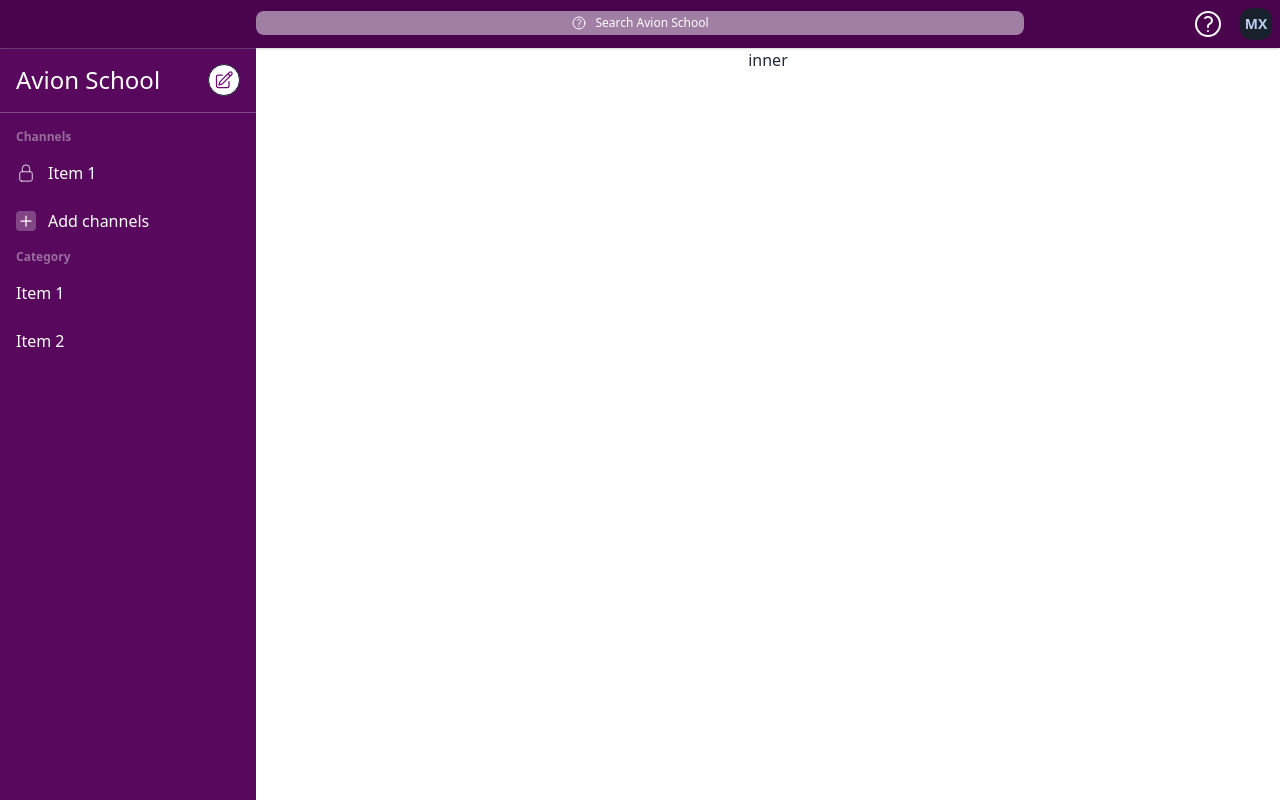
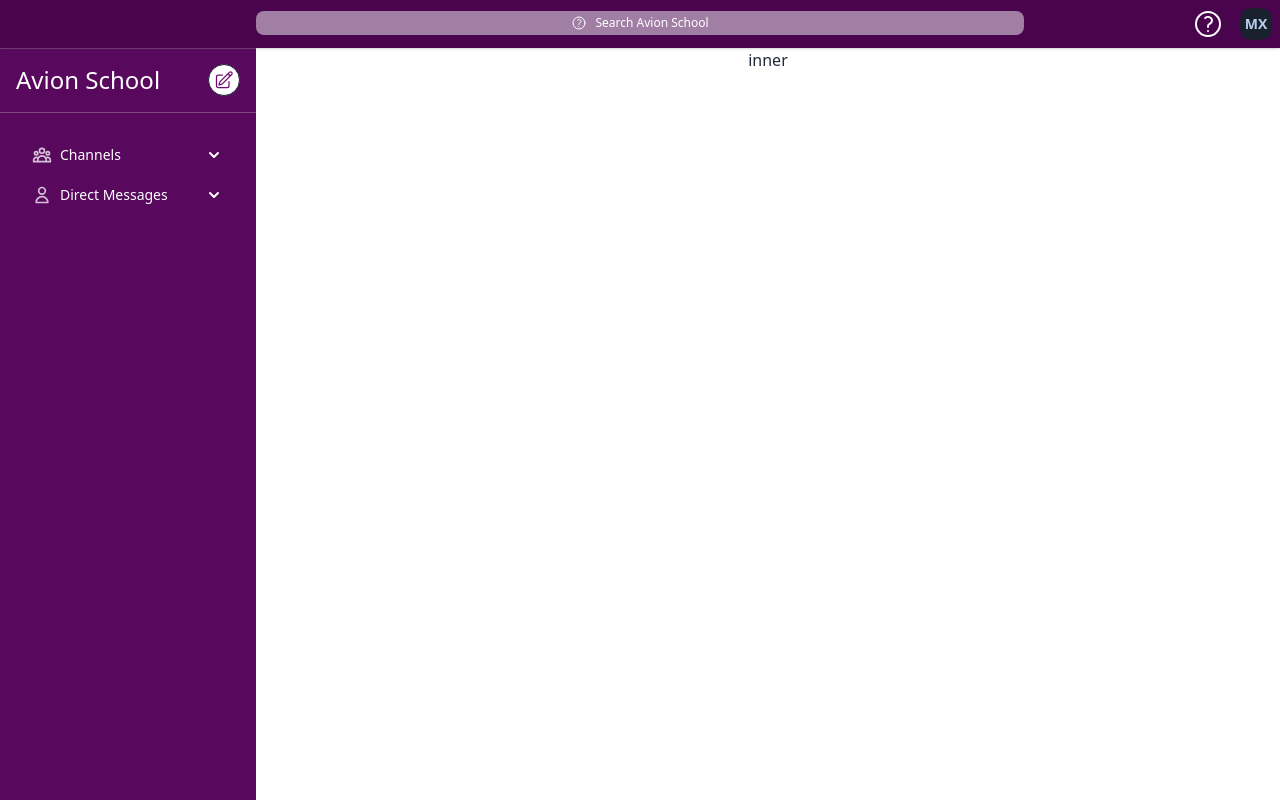
Before and after one commit to forabbie/slack-app, a React (Vite) app: page / in a window 1280 px wide. Built offline with nearby package versions, Linux system fonts and the light colour scheme.

Commit message:
test: SideMenu dropdowm

```diff
--- a/src/components/Sidebar.jsx
+++ b/src/components/Sidebar.jsx
@@ -25,7 +25,149 @@ const Sidbar = () => {
           </button>
         </div>
         <div className="border-b border-white/25"></div>
-        <ul className="menu py-3">
+                    <nav aria-label="Main Nav" className="text-white px-4 mt-6 flex flex-col space-y-1">
+                        <details className="group [&_summary::-webkit-details-marker]:hidden">
+                            <summary className="flex cursor-pointer items-center justify-between rounded-lg px-4 py-2 hover:bg-gray-400/[0.4]" >
+                                <div className="flex items-center gap-2">
+                                    <svg
+                                        xmlns="http://www.w3.org/2000/svg"
+                                        className="h-5 w-5 opacity-75"
+                                        fill="none"
+                                        viewBox="0 0 24 24"
+                                        stroke="currentColor"
+                                        strokeWidth="2"
+                                    >
+                                        <path
+                                            strokeLinecap="round"
+                                            strokeLinejoin="round"
+                                            d="M17 20h5v-2a3 3 0 00-5.356-1.857M17 20H7m10 0v-2c0-.656-.126-1.283-.356-1.857M7 20H2v-2a3 3 0 015.356-1.857M7 20v-2c0-.656.126-1.283.356-1.857m0 0a5.002 5.002 0 019.288 0M15 7a3 3 0 11-6 0 3 3 0 016 0zm6 3a2 2 0 11-4 0 2 2 0 014 0zM7 10a2 2 0 11-4 0 2 2 0 014 0z"
+                                        />
+                                    </svg>
+
+                                    <span className="text-sm font-medium"> Channels </span>
+                                </div>
+
+                                <span className="shrink-0 transition duration-300 group-open:-rotate-180">
+                                    <svg
+                                        xmlns="http://www.w3.org/2000/svg"
+                                        className="h-5 w-5"
+                                        viewBox="0 0 20 20"
+                                        fill="currentColor"
+                                    >
+                                        <path
+                                            fillRule="evenodd"
+                                            d="M5.293 7.293a1 1 0 011.414 0L10 10.586l3.293-3.293a1 1 0 111.414 1.414l-4 4a1 1 0 01-1.414 0l-4-4a1 1 0 010-1.414z"
+                                            clipRule="evenodd"
+                                        />
+                                    </svg>
+                                </span>
+                            </summary>
+
+                            <nav aria-label="Channels Nav" className="mt-2 flex flex-col px-4">
+                                <a href="#" className="flex items-center gap-2 rounded-lg px-4 py-2 hover:bg-gray-400/[0.4]">
+                                  <svg
+                                    xmlns="http://www.w3.org/2000/svg"
+                                    fill="none"
+                                    viewBox="0 0 24 24"
+                                    stroke="currentColor"
+                                    className="w-5 h-4"
+                                  >
+                                    <path
+                                      strokeLinecap="round"
+                                      strokeLinejoin="round"
+                                      d="M16.5 10.5V6.75a4.5 4.5 0 10-9 0v3.75m-.75 11.25h10.5a2.25 2.25 0 002.25-2.25v-6.75a2.25 2.25 0 00-2.25-2.25H6.75a2.25 2.25 0 00-2.25 2.25v6.75a2.25 2.25 0 002.25 2.25z"
+                                    />
+                                  </svg>
+                                  <span className="text-sm font-medium"> Item 1 </span>
+                                </a>
+                                <a href="#" className="flex items-center gap-2 rounded-lg px-4 py-2 hover:bg-gray-400/[0.4]" >
+                                  <svg
+                                    xmlns="http://www.w3.org/2000/svg"
+                                    fill="none"
+                                    viewBox="0 0 24 24"
+                                    strokeWidth="1.5"
+                                    stroke="currentColor"
+                                    className="w-5 h-5 bg-white/25 rounded"
+                                  >
+                                    <path
+                                      strokeLinecap="round"
+                                      strokeLinejoin="round"
+                                      d="M12 6v12m6-6H6"
+                                    />
+                                  </svg>
+                                    <span className="text-sm font-medium">Add Channel </span>
+                                </a>
+                            </nav>
+
+
+                        </details>
+
+                        <details className="group [&_summary::-webkit-details-marker]:hidden">
+                            <summary className="flex cursor-pointer items-center justify-between rounded-lg px-4 py-2 hover:bg-gray-400/[0.4]" >
+                                <div className="flex items-center gap-2">
+                                    <svg
+                                        xmlns="http://www.w3.org/2000/svg"
+                                        className="h-5 w-5 opacity-75"
+                                        fill="none"
+                                        viewBox="0 0 24 24"
+                                        stroke="currentColor"
+                                        strokeWidth="2"
+                                    >
+                                        <path
+                                            strokeLinecap="round"
+                                            strokeLinejoin="round"
+                                            d="M16 7a4 4 0 11-8 0 4 4 0 018 0zM12 14a7 7 0 00-7 7h14a7 7 0 00-7-7z"
+                                        />
+                                    </svg>
+
+                                    <span className="text-sm font-medium"> Direct Messages </span>
+                                </div>
+
+                                <span className="shrink-0 transition duration-300 group-open:-rotate-180">
+                                    <svg
+                                    xmlns="http://www.w3.org/2000/svg"
+                                    className="h-5 w-5"
+                                    viewBox="0 0 20 20"
+                                    fill="currentColor"
+                                    >
+                                    <path
+                                        fillRule="evenodd"
+                                        d="M5.293 7.293a1 1 0 011.414 0L10 10.586l3.293-3.293a1 1 0 111.414 1.414l-4 4a1 1 0 01-1.414 0l-4-4a1 1 0 010-1.414z"
+                                        clipRule="evenodd"
+                                    />
+                                    </svg>
+                                </span>
+                            </summary>
+
+                            <nav aria-label="Account Nav" className="mt-2 flex flex-col px-4">
+                                <a href="#" className="flex items-center gap-2 rounded-lg px-4 py-2 hover:bg-gray-400/[0.4]" >
+                                  <svg
+                                    xmlns="http://www.w3.org/2000/svg"
+                                    fill="none"
+                                    viewBox="0 0 24 24"
+                                    strokeWidth="1.5"
+                                    stroke="currentColor"
+                                    className="w-5 h-5 bg-white/25 rounded"
+                                  >
+                                    <path
+                                      strokeLinecap="round"
+                                      strokeLinejoin="round"
+                                      d="M12 6v12m6-6H6"
+                                    />
+                                  </svg>
+                                    <span className="text-sm font-medium">Open a Direct Message </span>
+                                </a>
+                                <div className='directMessageList'>
+                                            <a  href='#' className="flex items-center gap-2 rounded-lg px-4 py-2 hover:bg-gray-400/[0.4]">
+                                                <span className="text-sm font-medium">Ianna</span>
+                                            </a>
+                                </div>
+                            </nav>
+                        </details>
+                    </nav>
+
+
+        {/* <ul className="menu py-3">
           <li className="menu-title">
             <a>Channels</a>
           </li>
@@ -75,7 +217,8 @@ const Sidbar = () => {
           <li>
             <a>Item 2</a>
           </li>
-        </ul>
+        </ul> */}
+
       </section>
     </>
   );
```
